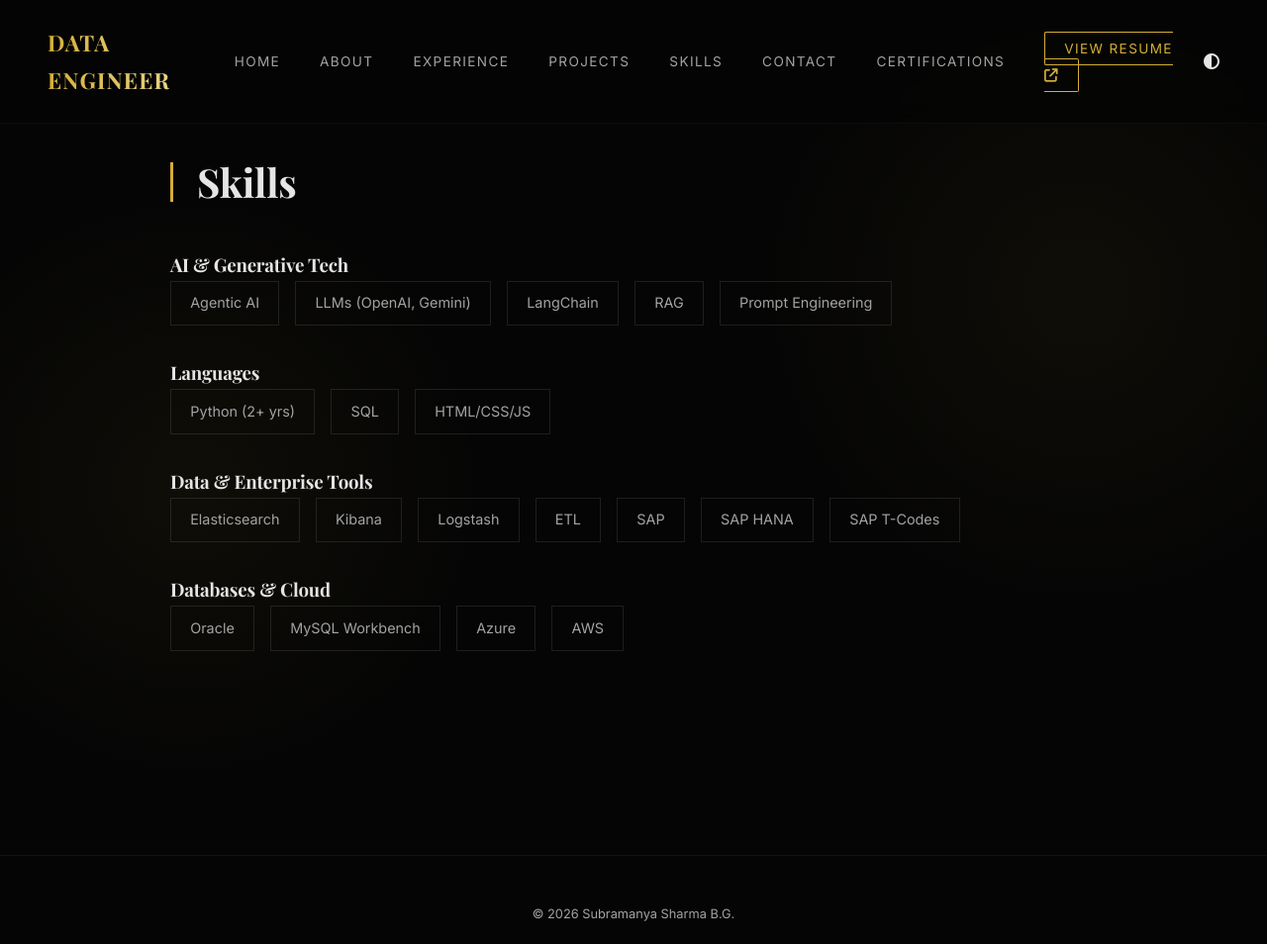
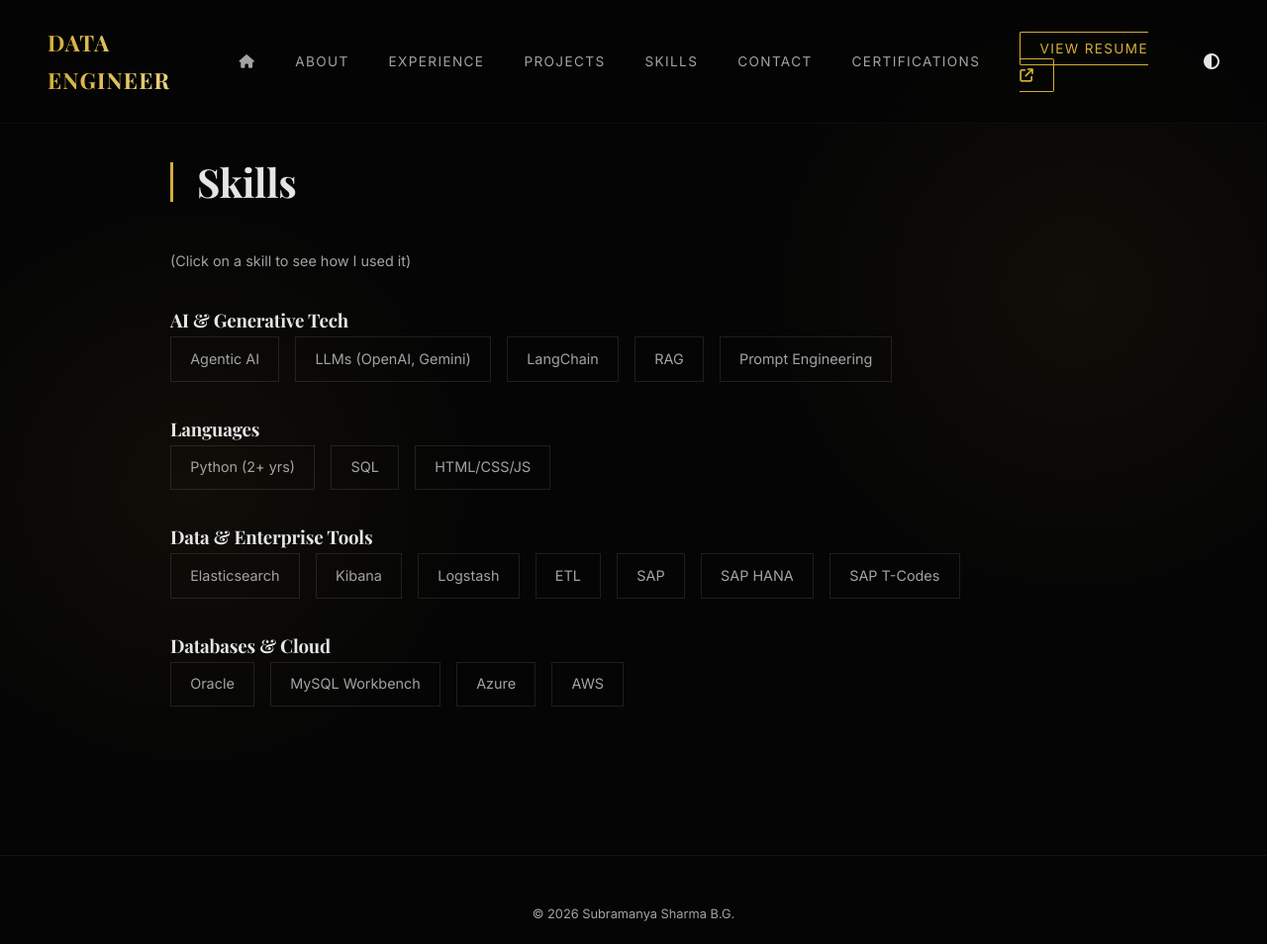
Before and after one commit to subbusharma123/Subramanya-Sharma, a Flask app: page /skills in a window 1280 px wide. Shown: the top 954 px of the page at 99% size. Run offline with Flask 3, Linux system fonts and the light colour scheme; some web fonts are replaced.

Commit message:
change and interactive

```diff
--- a/static/css/spa.css
+++ b/static/css/spa.css
@@ -427,3 +427,114 @@ footer {
     color: #000;
   }
 }
+
+/* Modal Styles */
+.modal-overlay {
+  position: fixed;
+  top: 0;
+  left: 0;
+  width: 100%;
+  height: 100%;
+  background: rgba(0, 0, 0, 0.7);
+  backdrop-filter: blur(5px);
+  display: flex;
+  justify-content: center;
+  align-items: center;
+  z-index: 2000;
+  opacity: 0;
+  visibility: hidden;
+  transition: all 0.3s ease;
+}
+
+.modal-overlay.active {
+  opacity: 1;
+  visibility: visible;
+}
+
+.modal-content {
+  background: var(--card-bg);
+  border: var(--glass-border);
+  padding: 2rem;
+  border-radius: 8px;
+  max-width: 500px;
+  width: 90%;
+  position: relative;
+  transform: translateY(20px);
+  transition: all 0.3s ease;
+  box-shadow: var(--shadow-lg);
+  text-align: center;
+}
+
+.modal-overlay.active .modal-content {
+  transform: translateY(0);
+}
+
+.modal-close {
+  position: absolute;
+  top: 1rem;
+  right: 1rem;
+  font-size: 1.5rem;
+  color: var(--gold);
+  cursor: pointer;
+  transition: transform 0.2s;
+}
+
+.modal-close:hover {
+  transform: scale(1.1);
+}
+
+.modal-title {
+  font-size: 1.5rem;
+  margin-bottom: 1rem;
+  color: var(--gold);
+}
+
+.modal-desc {
+  color: var(--fg);
+  line-height: 1.6;
+}
+
+.skill-interactive {
+  cursor: pointer;
+}
+
+/* Interactive Cards (Experience / Projects) */
+.interactive-card {
+  cursor: pointer;
+  position: relative;
+}
+
+.interactive-card:hover {
+  border-color: var(--gold);
+}
+
+.collapsible-content {
+  max-height: 0;
+  overflow: hidden;
+  opacity: 0;
+  transition: all 0.4s cubic-bezier(0.25, 0.8, 0.25, 1);
+}
+
+.interactive-card.active .collapsible-content {
+  max-height: 500px;
+  /* Large enough to fit content */
+  opacity: 1;
+  margin-top: 1rem;
+}
+
+.toggle-btn {
+  margin-top: 1rem;
+  font-size: 0.8rem;
+  color: var(--gold);
+  text-transform: uppercase;
+  letter-spacing: 0.05em;
+  font-weight: 600;
+  display: flex;
+  align-items: center;
+  gap: 0.5rem;
+  transition: all 0.3s ease;
+}
+
+.interactive-card.active .toggle-btn i {
+  transform: rotate(180deg);
+}
--- a/static/js/spa.js
+++ b/static/js/spa.js
@@ -2,13 +2,35 @@
 const main = document.getElementById('spa-root');
 
 document.addEventListener('click', e => {
+  // Toggle Interactive Cards
+  if (e.target.closest('.interactive-card')) {
+    const card = e.target.closest('.interactive-card');
+    // If clicking inside the content (e.g. a link), don't toggle if we strictly want that.
+    // But here we want the whole card to toggle.
+
+    // Close others (optional - straightforward is to just toggle current)
+    // Remove 'active' from siblings? Let's keep it simple: toggle current.
+
+    card.classList.toggle('active');
+
+    const btn = card.querySelector('.toggle-btn');
+    if (btn) {
+      if (card.classList.contains('active')) {
+        btn.innerHTML = '<i class="fa-solid fa-chevron-down"></i> Hide Details';
+      } else {
+        btn.innerHTML = '<i class="fa-solid fa-chevron-down"></i> Show Details';
+      }
+    }
+  }
+
+  // Close Modal (X button or outside click)
   const link = e.target.closest('a[data-link]');
   if (!link) return;
   e.preventDefault();
   navigate(link.href);
 });
 
-async function navigate(url){
+async function navigate(url) {
   main.classList.add('spa-out');
   await delay(300);
   const html = await (await fetch(url)).text();
@@ -21,7 +43,7 @@ async function navigate(url){
 }
 window.addEventListener('popstate', () => navigate(location.pathname));
 
-function delay(ms){ return new Promise(r => setTimeout(r, ms)); }
+function delay(ms) { return new Promise(r => setTimeout(r, ms)); }
 
 // ---------- dark-mode toggle ----------
 const html = document.documentElement;
@@ -36,14 +58,14 @@ toggle.addEventListener('click', () => {
   html.setAttribute('data-theme', next);
   localStorage.setItem('theme', next);
 });
-(function(){
+(function () {
   const saved = localStorage.getItem('theme');
   if (saved) html.setAttribute('data-theme', saved);
 })();
 
 // ---------- mobile nav ----------
 const hamburger = document.getElementById('hamburger');
-const navLinks  = document.querySelector('.nav-links');
+const navLinks = document.querySelector('.nav-links');
 
 hamburger.addEventListener('click', () => navLinks.classList.toggle('active'));
 
--- a/templates/base.html
+++ b/templates/base.html
@@ -23,7 +23,7 @@
   <nav class="navbar">
     <div class="logo">Data Engineer</div>
     <ul class="nav-links">
-      <li><a href="{{ url_for('home') }}" data-link>Home</a></li>
+      <li><a href="{{ url_for('home') }}" data-link><i class="fa-solid fa-house"></i></a></li>
       <li><a href="{{ url_for('about') }}" data-link>About</a></li>
       <li><a href="{{ url_for('experience') }}" data-link>Experience</a></li>
       <li><a href="{{ url_for('projects') }}" data-link>Projects</a></li>
--- a/templates/skills.html
+++ b/templates/skills.html
@@ -3,40 +3,50 @@
 {% block content %}
 <section class="section">
   <h2>Skills</h2>
+  <p style="margin-bottom:2rem; color:var(--fg-muted); font-size:0.9rem;">(Click on a skill to see how I used it)</p>
 
   <h3 style="margin-top:2rem">AI & Generative Tech</h3>
   <div class="skills-container">
-    <div>Agentic AI</div>
-    <div>LLMs (OpenAI, Gemini)</div>
-    <div>LangChain</div>
-    <div>RAG</div>
-    <div>Prompt Engineering</div>
+    <div class="skill-interactive" data-skill="Agentic AI">Agentic AI</div>
+    <div class="skill-interactive" data-skill="LLMs">LLMs (OpenAI, Gemini)</div>
+    <div class="skill-interactive" data-skill="LangChain">LangChain</div>
+    <div class="skill-interactive" data-skill="RAG">RAG</div>
+    <div class="skill-interactive" data-skill="Prompt Engineering">Prompt Engineering</div>
   </div>
 
   <h3 style="margin-top:2rem">Languages</h3>
   <div class="skills-container">
-    <div>Python (2+ yrs)</div>
-    <div>SQL</div>
-    <div>HTML/CSS/JS</div>
+    <div class="skill-interactive" data-skill="Python">Python (2+ yrs)</div>
+    <div class="skill-interactive" data-skill="SQL">SQL</div>
+    <div class="skill-interactive" data-skill="Web Dev">HTML/CSS/JS</div>
   </div>
 
   <h3 style="margin-top:2rem">Data & Enterprise Tools</h3>
   <div class="skills-container">
-    <div>Elasticsearch</div>
-    <div>Kibana</div>
-    <div>Logstash</div>
-    <div>ETL</div>
-    <div>SAP</div>
-    <div>SAP HANA</div>
-    <div>SAP T-Codes</div>
+    <div class="skill-interactive" data-skill="Elasticsearch">Elasticsearch</div>
+    <div class="skill-interactive" data-skill="Kibana">Kibana</div>
+    <div class="skill-interactive" data-skill="Logstash">Logstash</div>
+    <div class="skill-interactive" data-skill="ETL">ETL</div>
+    <div class="skill-interactive" data-skill="SAP">SAP</div>
+    <div class="skill-interactive" data-skill="SAP HANA">SAP HANA</div>
+    <div class="skill-interactive" data-skill="SAP T-Codes">SAP T-Codes</div>
   </div>
 
   <h3 style="margin-top:2rem">Databases & Cloud</h3>
   <div class="skills-container">
-    <div>Oracle</div>
-    <div>MySQL Workbench</div>
-    <div>Azure</div>
-    <div>AWS</div>
+    <div class="skill-interactive" data-skill="Oracle">Oracle</div>
+    <div class="skill-interactive" data-skill="MySQL">MySQL Workbench</div>
+    <div class="skill-interactive" data-skill="Azure">Azure</div>
+    <div class="skill-interactive" data-skill="AWS">AWS</div>
   </div>
 </section>
+
+<!-- Modal Structure -->
+<div class="modal-overlay" id="skillModal">
+  <div class="modal-content">
+    <i class="fa-solid fa-times modal-close" id="closeModal"></i>
+    <h3 class="modal-title" id="modalTitle">Skill Name</h3>
+    <p class="modal-desc" id="modalDesc">Description goes here...</p>
+  </div>
+</div>
 {% endblock %}
```
Also changed, not shown: templates/about.html (+16 -6 lines), templates/experience.html (+10 -3 lines), templates/projects.html (+14 -4 lines), templates/resume.html (+13 -5 lines).
